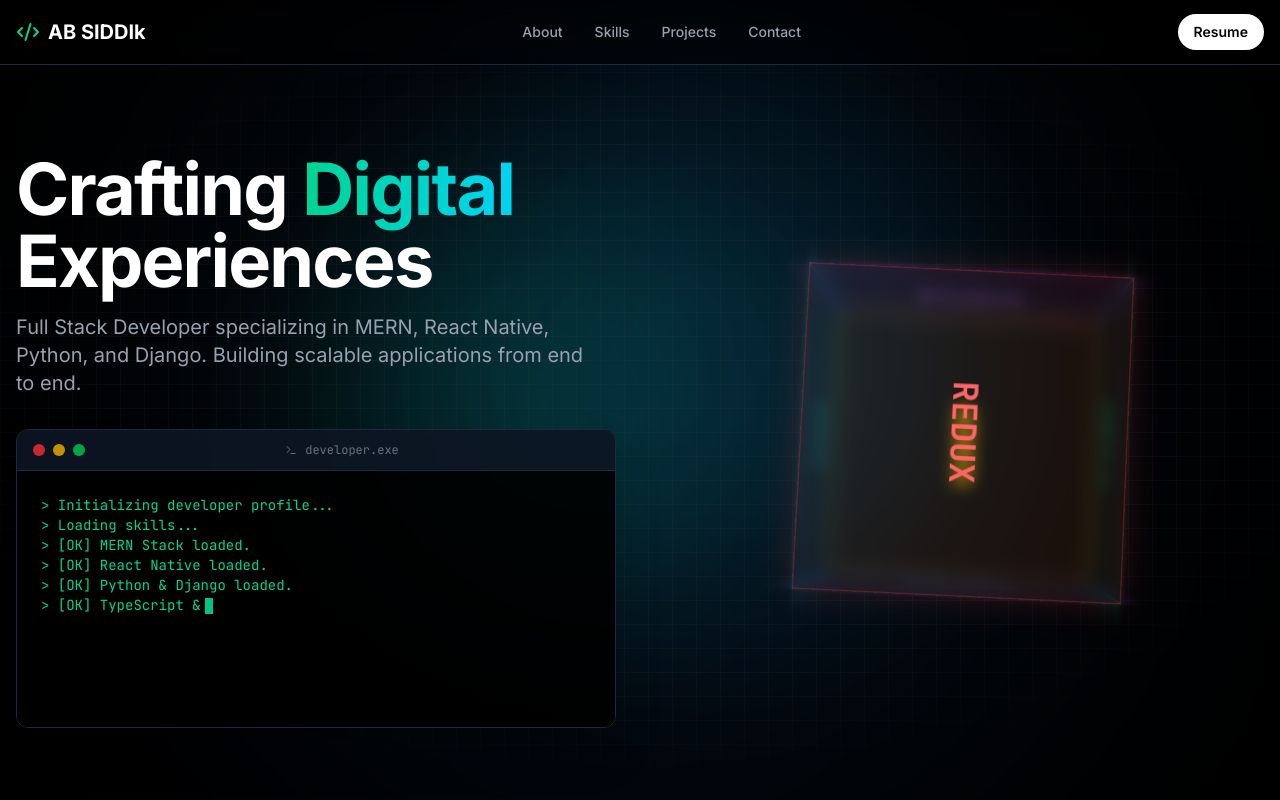
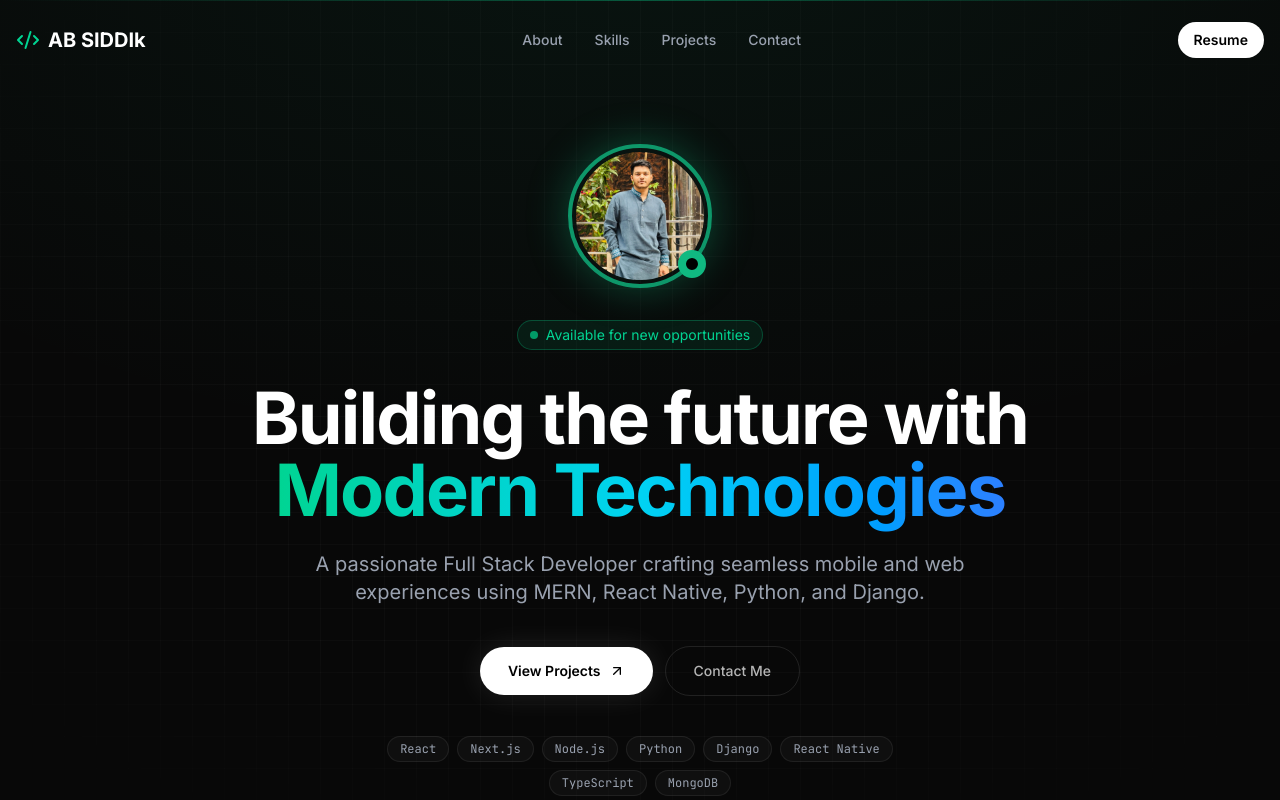
Before and after one commit to developersidd/my-updated-portfolio, a Next.js app: page / in a window 1280 px wide. Shown: the top 800 px of the page. Built offline with nearby package versions, Linux system fonts and the light colour scheme.

Commit message:
feat: Enhance Home page layout, add ScrollToTop component, and update Navbar functionality

```diff
--- a/components/About.tsx
+++ b/components/About.tsx
@@ -21,7 +21,7 @@ export function About() {
             className="relative mx-auto w-full max-w-md aspect-square"
           >
 
-            <div className="absolute inset-1 rounded-[22px] overflow-hidden bg-gray-900 border-2 border-emerald-400">
+            <div className="absolute inset-1 rounded-[22px] overflow-hidden bg-gray-900 border-3 border-emerald-400">
               <Image
                 src={AbSiddik}
                 alt="Muhammad Abu Bakkar Siddik"
@@ -29,7 +29,7 @@ export function About() {
                 className="object-cover opacity-90 hover:opacity-100 transition-opacity duration-500"
                 referrerPolicy="no-referrer"
               />
-              <div className="absolute inset-0 bg-gradient-to-t from-black/60 to-transparent" />
+              {/*<div className="absolute inset-0 bg-gradient-to-t from-black/60 to-transparent" />*/}
             </div>
           </motion.div>
 
--- a/components/Contact.tsx
+++ b/components/Contact.tsx
@@ -35,7 +35,7 @@ export function Contact() {
   return (
     <section
       id="contact"
-      className="py-24 bg-black relative border-t border-gray-900"
+      className="py-14 md:py-24 bg-black relative border-t border-gray-900"
     >
       <div className="container mx-auto px-4">
         <div className="text-center mb-16">
@@ -56,7 +56,7 @@ export function Contact() {
             viewport={{ once: true }}
             className="space-y-12"
           >
-            <section className="px-6 max-w-3xl mx-auto">
+            <section className="md:px-6 max-w-3xl mx-auto">
               <div className="space-y-4">
                 <ContactCard
                   icon={Mail}
@@ -97,7 +97,7 @@ export function Contact() {
             whileInView={{ opacity: 1, y: 0 }}
             viewport={{ once: true }}
             transition={{ delay: 0.2 }}
-            className="bg-gray-900/50 border border-gray-800 rounded-3xl p-8"
+            className="bg-gray-900/50 border border-gray-800 rounded-3xl p-5 md:p-7 lg:p-8  lg:max-w-lg md:mx-6 lg:mx-0"
           >
             {isSubmitSuccessful ? (
               <div className="h-full flex flex-col items-center justify-center text-center space-y-4 py-12">
--- a/components/Hero.tsx
+++ b/components/Hero.tsx
@@ -1,111 +1,143 @@
-'use client';
+"use client";
 
-import { motion } from 'motion/react';
-import { Terminal } from 'lucide-react';
-import { useEffect, useState } from 'react';
+import { ArrowUpRight } from "lucide-react";
+import { motion } from "motion/react";
+import Image from "next/image";
+import ABSiddik from "../assets/images/ab-siddik.jpeg";
+const techStack = [
+  "React",
+  "Next.js",
+  "Node.js",
+  "Python",
+  "Django",
+  "React Native",
+  "TypeScript",
+  "MongoDB",
+];
 
-const codeSnippet = `> Initializing developer profile...
-> Loading skills...
-> [OK] MERN Stack loaded.
-> [OK] React Native loaded.
-> [OK] Python & Django loaded.
-> [OK] TypeScript & Redux loaded.
-> System ready.
-> Hello, World! I am a Full Stack Developer.`;
+ function Hero() {
+  return (
+    <section className="relative min-h-screen flex items-center justify-center overflow-hidden bg-[#080808] pt-[100px] sm:pt-36  pb-24">
+      <div className="absolute inset-0 w-full h-full  bg-[radial-gradient(ellipse_80%_60%_at_50%_-10%,rgba(16,185,129,0.07),transparent)] pointer-events-none" />
+      <div className="absolute inset-0 bg-[linear-gradient(to_right,#ffffff06_1px,transparent_1px),linear-gradient(to_bottom,#ffffff06_1px,transparent_1px)] bg-[size:32px_32px] [mask-image:radial-gradient(ellipse_70%_60%_at_50%_40%,#000_60%,transparent_100%)]" />
+      <div className="absolute top-0 left-0 right-0 h-px bg-gradient-to-r from-transparent via-emerald-500/40 to-transparent" />
 
-export function Hero() {
-  const [text, setText] = useState('');
+      <div className="container mx-auto px-4 relative z-10 text-center">
+        <motion.div
+          initial={{ opacity: 0, scale: 0.92 }}
+          animate={{ opacity: 1, scale: 1 }}
+          transition={{ duration: 0.6 }}
+          className="mb-8 flex flex-col items-center gap-4"
+        >
+          {/* Avatar */}
+          <motion.div
+            initial="initial"
+            whileHover="hovered"
+            className="relative group"
+          >
+            {/*  Add zoom effect on Image on hover div */}
+            <motion.div
+              variants={{
+                initial: { scale: 1 },
+                hovered: { scale: 1.03 },
+              }}
+              transition={{ duration: 0.3, ease: "easeInOut" }}
+              className="size-36  rounded-full
+            border-4 border-[rgba(16,185,129,0.8)]
+            flex items-center justify-center text-2xl font-bold shadow-[0_0_40px_rgba(16,185,129,0.35)]"
+            >
+              <Image
+                src={ABSiddik}
+                alt="AB Siddik"
+                width={500}
+                height={500}
+                className="group-hover:scale-[107%] transition-transform size-full rounded-full object-cover border-4 border-[rgba(16,185,129,0.02)]"
+              />
+            </motion.div>
+            {/* Online dot */}
+            <span className="absolute bottom-2.5 right-1.5 size-7  bg-black rounded-full border-8 border-[rgb(16,185,129)] " />
+          </motion.div>
+          {/* Name */}
+        </motion.div>
 
-  useEffect(() => {
-    let i = 0;
-    const interval = setInterval(() => {
-      setText(codeSnippet.slice(0, i));
-      i++;
-      if (i > codeSnippet.length) clearInterval(interval);
-    }, 40);
-    return () => clearInterval(interval);
-  }, []);
-
-  return (
-    <section id="home" className="relative min-h-screen flex items-center justify-center overflow-hidden bg-black pt-20">
-      {/* Radiant Blur Backgrounds */}
-      <div className="absolute inset-0 bg-[radial-gradient(circle_at_center,_var(--tw-gradient-stops))] from-emerald-900/10 via-black to-black" />
-      <div className="absolute top-1/4 left-1/4 w-[400px] h-[400px] bg-emerald-500/20 rounded-full blur-[100px] pointer-events-none animate-pulse" />
-      <div className="absolute bottom-1/4 right-1/4 w-[500px] h-[500px] bg-cyan-500/20 rounded-full blur-[120px] pointer-events-none animate-pulse" style={{ animationDelay: '1s' }} />
-      <div className="absolute top-1/2 left-1/2 -translate-x-1/2 -translate-y-1/2 w-[800px] h-[800px] bg-blue-500/10 rounded-full blur-[150px] pointer-events-none" />
-
-      {/* Grid overlay */}
-      <div className="absolute inset-0 bg-[linear-gradient(to_right,#4f4f4f1a_1px,transparent_1px),linear-gradient(to_bottom,#4f4f4f1a_1px,transparent_1px)] bg-[size:24px_24px] [mask-image:radial-gradient(ellipse_60%_50%_at_50%_50%,#000_70%,transparent_100%)] pointer-events-none" />
-
-      <div className="container mx-auto px-4 z-10 grid lg:grid-cols-2 gap-12 items-center">
-        <div className="space-y-8">
         <motion.div
           initial={{ opacity: 0, y: 20 }}
+          whileInView={{ opacity: 1, y: 0 }}
+          viewport={{ once: true }}
+          transition={{ duration: 0.8 }}
+          className="max-w-4xl mx-auto"
+        >
+          <div className="inline-flex items-center px-3 py-1 rounded-full border border-emerald-500/30 bg-emerald-500/10 text-emerald-400 text-sm mb-8">
+            <span className="flex w-2 h-2 rounded-full bg-emerald-500 mr-2 animate-pulse" />
+            Available for new opportunities
+          </div>
+
+          <h1 className="text-4xl md:text-7xl font-bold tracking-tight text-white mb-6">
+            Building the future with <br />
+            <span className="text-transparent bg-clip-text bg-gradient-to-r from-emerald-400 via-cyan-400 to-blue-500">
+              Modern Technologies
+            </span>
+          </h1>
+
+          <p className="text-gray-400 text-lg md:text-xl max-w-2xl mx-auto mb-10">
+            A passionate Full Stack Developer crafting seamless mobile and web
+            experiences using MERN, React Native, Python, and Django.
+          </p>
+          {/* CTA buttons */}
+          <motion.div
+            initial={{ opacity: 0, y: 12 }}
             animate={{ opacity: 1, y: 0 }}
-            transition={{ duration: 0.5 }}
+            transition={{ duration: 0.5, delay: 0.38 }}
+            className="flex flex-wrap items-center justify-center gap-3 mb-10"
           >
-            <h1 className="text-5xl md:text-7xl font-bold tracking-tight text-white mb-4">
-              Crafting <span className="text-transparent bg-clip-text bg-gradient-to-r from-emerald-400 to-cyan-400">Digital</span> Experiences
-            </h1>
-            <p className="text-gray-400 text-lg md:text-xl max-w-xl">
-              Full Stack Developer specializing in MERN, React Native, Python, and Django. Building scalable applications from end to end.
-            </p>
+            <a href="#projects" className="group inline-flex items-center gap-2 px-7 py-3.5 rounded-full bg-white text-black text-sm font-semibold hover:bg-emerald-300 transition-colors duration-200 shadow-[0_0_30px_rgba(255,255,255,0.1)]">
+
+              View Projects
+              <ArrowUpRight className="w-4 h-4 group-hover:translate-x-0.5 group-hover:-translate-y-0.5 transition-transform" />
+
+            </a>
+            <a href="#contact" className="px-7 py-3.5 rounded-full border border-white/10 text-white/70 text-sm font-medium hover:border-white/25 hover:text-white transition-all duration-200">
+              Contact Me
+            </a>
           </motion.div>
-
-          {/* CMD Window */}
+        </motion.div>
+        {/* ── Tech stack pills ── */}
         <motion.div
-            initial={{ opacity: 0, scale: 0.95 }}
-            animate={{ opacity: 1, scale: 1 }}
-            transition={{ duration: 0.5, delay: 0.2 }}
-            className="rounded-xl overflow-hidden border border-gray-800 bg-black/50 backdrop-blur-md shadow-2xl relative z-20"
+          initial={{ opacity: 0 }}
+          animate={{ opacity: 1 }}
+          transition={{ duration: 0.6, delay: 0.5 }}
+          className="flex flex-wrap items-center justify-center gap-2 max-w-lg mb-10 mx-auto"
         >
-            <div className="flex items-center px-4 py-3 border-b border-gray-800 bg-gray-900/80">
-              <div className="flex space-x-2">
-                <div className="w-3 h-3 rounded-full bg-red-500/80" />
-                <div className="w-3 h-3 rounded-full bg-yellow-500/80" />
-                <div className="w-3 h-3 rounded-full bg-green-500/80" />
-              </div>
-              <div className="mx-auto flex items-center text-xs text-gray-500 font-mono">
-                <Terminal className="w-3 h-3 mr-2" />
-                developer.exe
-              </div>
-            </div>
-            <div className="p-6 font-mono text-sm text-emerald-400 h-64 overflow-y-auto whitespace-pre-wrap bg-black/80">
-              {text}
+          {techStack.map((tech, i) => (
             <motion.span
-                animate={{ opacity: [1, 0] }}
-                transition={{ repeat: Infinity, duration: 0.8 }}
-                className="inline-block w-2 h-4 bg-emerald-400 ml-1 align-middle"
-              />
-            </div>
+              key={tech}
+              initial={{ opacity: 0, y: 8 }}
+              animate={{ opacity: 1, y: 0 }}
+              transition={{ delay: 0.55 + i * 0.06 }}
+              className="px-3 py-1 rounded-full border border-white/[0.07] bg-white/[0.03] text-gray-400 text-xs font-mono hover:border-emerald-500/30 hover:text-emerald-400 transition-colors duration-200 cursor-default"
+            >
+              {tech}
+            </motion.span>
+          ))}
         </motion.div>
       </div>
-
-        {/* Animated 3D Model Representation */}
-        <div className="relative h-[500px] hidden lg:flex items-center justify-center perspective-[1200px]">
+      {/* ── Scroll hint ── */}
       <motion.div
-            animate={{
-              rotateX: [0, 360],
-              rotateY: [0, 360],
-            }}
-            transition={{
-              duration: 25,
-              repeat: Infinity,
-              ease: "linear"
-            }}
-            className="relative w-72 h-72 transform-style-3d"
-            style={{ transformStyle: 'preserve-3d' }}
+        initial={{ opacity: 0 }}
+        animate={{ opacity: 1 }}
+        transition={{ delay: 1 }}
+        className="absolute bottom-8 left-1/2 -translate-x-1/2 flex flex-col items-center gap-2"
       >
-            {/* 3D Cube Faces */}
-            <div className="absolute inset-0 border border-emerald-500/30 bg-emerald-500/5 backdrop-blur-sm flex items-center justify-center text-emerald-400 font-mono text-3xl font-bold shadow-[0_0_30px_rgba(16,185,129,0.2)]" style={{ transform: 'translateZ(144px)' }}>REACT</div>
-            <div className="absolute inset-0 border border-cyan-500/30 bg-cyan-500/5 backdrop-blur-sm flex items-center justify-center text-cyan-400 font-mono text-3xl font-bold shadow-[0_0_30px_rgba(6,182,212,0.2)]" style={{ transform: 'rotateY(180deg) translateZ(144px)' }}>NODE</div>
-            <div className="absolute inset-0 border border-blue-500/30 bg-blue-500/5 backdrop-blur-sm flex items-center justify-center text-blue-400 font-mono text-3xl font-bold shadow-[0_0_30px_rgba(59,130,246,0.2)]" style={{ transform: 'rotateY(90deg) translateZ(144px)' }}>PYTHON</div>
-            <div className="absolute inset-0 border border-purple-500/30 bg-purple-500/5 backdrop-blur-sm flex items-center justify-center text-purple-400 font-mono text-3xl font-bold shadow-[0_0_30px_rgba(168,85,247,0.2)]" style={{ transform: 'rotateY(-90deg) translateZ(144px)' }}>DJANGO</div>
-            <div className="absolute inset-0 border border-yellow-500/30 bg-yellow-500/5 backdrop-blur-sm flex items-center justify-center text-yellow-400 font-mono text-3xl font-bold shadow-[0_0_30px_rgba(234,179,8,0.2)]" style={{ transform: 'rotateX(90deg) translateZ(144px)' }}>MONGO</div>
-            <div className="absolute inset-0 border border-red-500/30 bg-red-500/5 backdrop-blur-sm flex items-center justify-center text-red-400 font-mono text-3xl font-bold shadow-[0_0_30px_rgba(239,68,68,0.2)]" style={{ transform: 'rotateX(-90deg) translateZ(144px)' }}>REDUX</div>
+        <motion.div
+          animate={{ y: [0, 6, 0] }}
+          transition={{ repeat: Infinity, duration: 1.6, ease: "easeInOut" }}
+          className="w-px h-10 bg-gradient-to-b from-emerald-400/60 to-transparent"
+        />
+        <span className="text-gray-700 text-[10px] tracking-widest uppercase">
+          Scroll
+        </span>
       </motion.div>
-        </div>
-      </div>
     </section>
   );
 }
+export default Hero;
--- a/components/Navbar.tsx
+++ b/components/Navbar.tsx
@@ -1,27 +1,65 @@
-'use client';
+"use client";
 
-import { motion } from 'motion/react';
-import { Code2 } from 'lucide-react';
+import { Code2 } from "lucide-react";
+import { motion } from "motion/react";
+import { useEffect } from "react";
 
 export function Navbar() {
+  useEffect(function toggleNavClassesOnScroll() {
+    // scroll listener
+    const handleScroll = () => {
+      const navbar = document.querySelector("nav");
+      if (window.scrollY > 60) {
+        navbar?.classList.add(
+          "bg-[#080808]/80",
+          "backdrop-blur-sm",
+          "shadow-lg",
+          "border-b",
+        );
+      } else {
+        navbar?.classList.remove(
+          "bg-[#080808]/80",
+          "backdrop-blur-sm",
+          "shadow-lg",
+          "border-b",
+        );
+      }
+    };
+
+    window.addEventListener("scroll", handleScroll);
+    return () => window.removeEventListener("scroll", handleScroll);
+  }, []);
+
   return (
     <motion.nav
       initial={{ y: -100 }}
       animate={{ y: 0 }}
-      className="fixed top-0 left-0 right-0 z-50 border-b border-gray-800 bg-black/50 backdrop-blur-md"
+      className="fixed top-0 left-0 right-0 z-50  border-gray-800"
     >
-      <div className="container mx-auto px-4 h-16 flex items-center justify-between">
+      <div className="container md:mx-auto px-4 h-20 flex items-center justify-between w-screen">
         <div className="flex items-center space-x-2 text-white font-bold text-xl">
           <Code2 className="w-6 h-6 text-emerald-400" />
           <span>AB SIDDIk</span>
         </div>
         <div className="hidden md:flex items-center space-x-8 text-sm font-medium text-gray-400">
-          <a href="#about" className="hover:text-white transition-colors">About</a>
-          <a href="#skills" className="hover:text-white transition-colors">Skills</a>
-          <a href="#projects" className="hover:text-white transition-colors">Projects</a>
-          <a href="#contact" className="hover:text-white transition-colors">Contact</a>
+          <a href="#about" className="hover:text-white transition-colors">
+            About
+          </a>
+          <a href="#skills" className="hover:text-white transition-colors">
+            Skills
+          </a>
+          <a href="#projects" className="hover:text-white transition-colors">
+            Projects
+          </a>
+          <a href="#contact" className="hover:text-white transition-colors">
+            Contact
+          </a>
         </div>
-        <a href="https://drive.google.com/uc?export=download&id=1lyAH0qkAF7G3EWdWhKs7nz2GLfZjt6K0" download className="px-4 py-2 rounded-full bg-white text-black text-sm font-semibold hover:bg-gray-200 transition-colors">
+        <a
+          href="https://drive.google.com/uc?export=download&id=1lyAH0qkAF7G3EWdWhKs7nz2GLfZjt6K0"
+          download
+          className="px-4 py-2 rounded-full bg-white text-black text-sm font-semibold hover:bg-gray-200 transition-colors"
+        >
           Resume
         </a>
       </div>
--- a/next.config.ts
+++ b/next.config.ts
@@ -25,6 +25,7 @@ const nextConfig: NextConfig = {
   },
   output: 'standalone',
   transpilePackages: ['motion'],
+  allowedDevOrigins: ['http://localhost:3000', "192.168.0.110"],
 };
 
 export default nextConfig;
--- a/package.json
+++ b/package.json
@@ -1,5 +1,5 @@
 {
-  "name": "ai-studio-applet",
+  "name": "ab-siddik-portfolio",
   "version": "0.1.0",
   "private": true,
   "scripts": {
```
Also changed, not shown: app/page.tsx (+9 -7 lines), components/ContactCard.tsx (+21 -14 lines), components/Hero2.tsx (deleted, +0 -49 lines), components/ScrollToTop.tsx (added, +55 -0 lines), assets/images/ab-sidd.jpeg (added), assets/images/ab-siddik-1.jpeg (added). Lines whose indentation alone changed are shown as unchanged.
